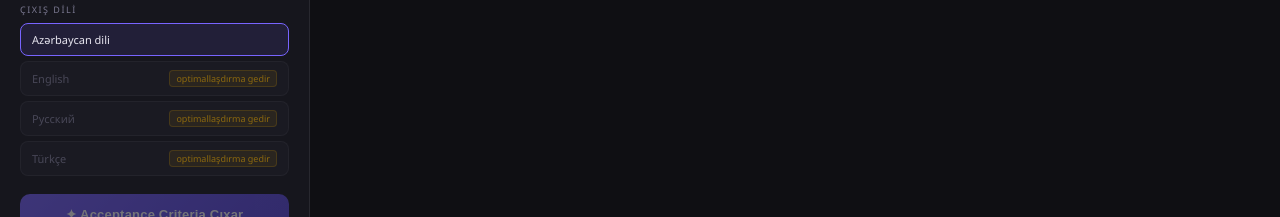
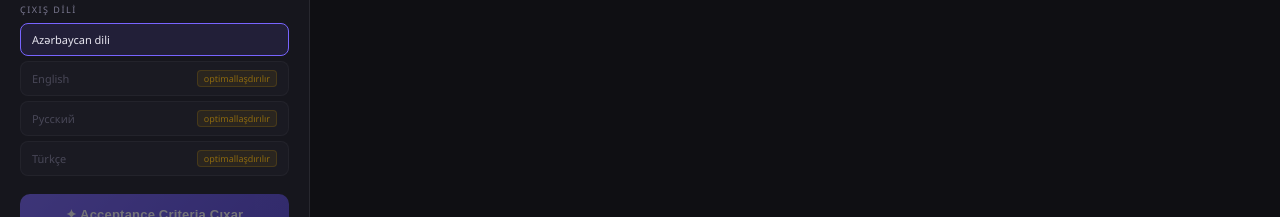
Before and after one commit to Javidgusein/ac-generator, a website: page public/index.html in a window 1280 px wide. Shown: the part 549-766 px from the top of the page. Drawn offline with Linux system fonts and the light colour scheme.

Commit message:
Update index.html

```diff
--- a/public/index.html
+++ b/public/index.html
@@ -142,9 +142,9 @@ body{font-family:'Segoe UI',system-ui,sans-serif;background:var(--bg);color:var(
       <div class="slabel">Çıxış Dili</div>
       <div class="lang-grid">
         <div class="lang-btn active">Azərbaycan dili</div>
-        <div class="lang-btn disabled">English <span class="soon-badge">optimallaşdırma gedir</span></div>
-        <div class="lang-btn disabled">Русский <span class="soon-badge">optimallaşdırma gedir</span></div>
-        <div class="lang-btn disabled">Türkçe <span class="soon-badge">optimallaşdırma gedir</span></div>
+        <div class="lang-btn disabled">English <span class="soon-badge">optimallaşdırılır </span></div>
+        <div class="lang-btn disabled">Русский <span class="soon-badge">optimallaşdırılır </span></div>
+        <div class="lang-btn disabled">Türkçe <span class="soon-badge">optimallaşdırılır </span></div>
       </div>
     </div>
     <button class="genbtn" id="genbtn" disabled>✦ Acceptance Criteria Çıxar</button>
```
